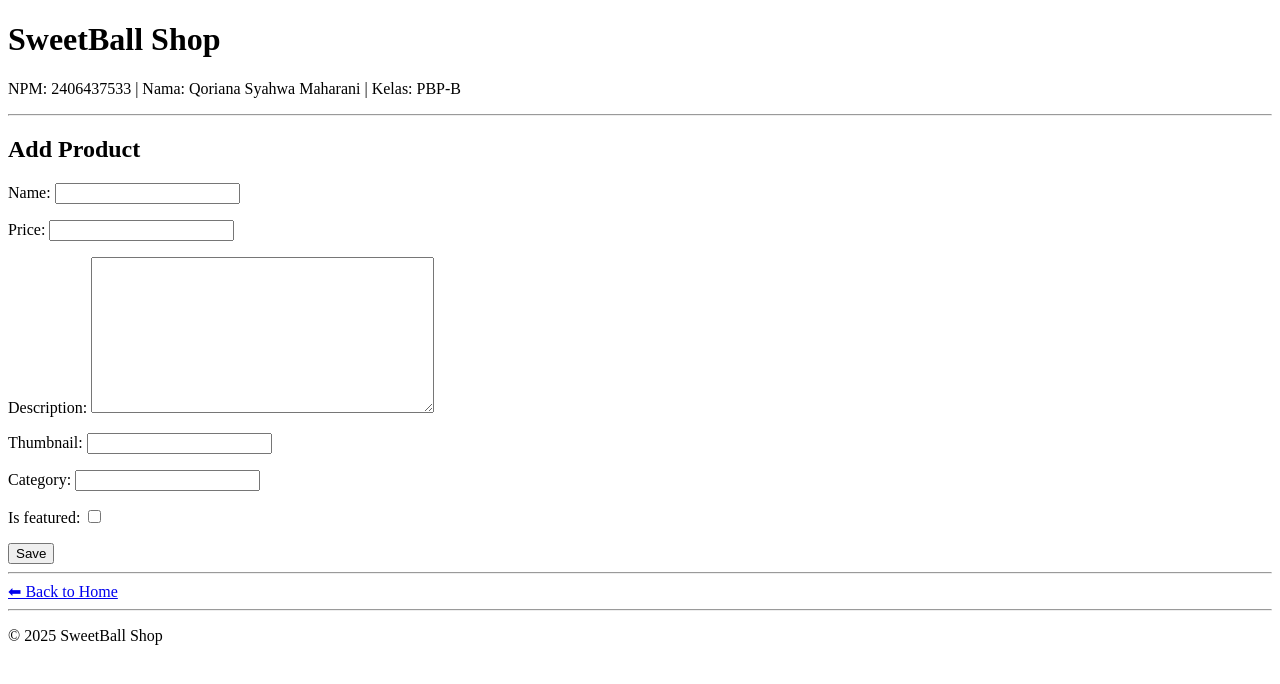
After one commit to Syahwa1105/sweetballshop, a Django app: page /products/add/ in a window 1280 px wide. The commit adds this page. Shown: the top 684 px of the page. Run offline with Django 5.2, Linux system fonts and the light colour scheme.

Commit message:
Tugas Individu 3

```diff
--- /dev/null
+++ b/main/forms.py
@@ -0,0 +1,8 @@
+#TI_3
+from django import forms
+from .models import Product
+
+class ProductForm(forms.ModelForm):
+    class Meta:
+        model = Product
+        fields = ['name', 'price', 'description', 'thumbnail', 'category', 'is_featured']
--- a/main/models.py
+++ b/main/models.py
@@ -1,6 +1,12 @@
+import uuid
 from django.db import models
 
 class Product(models.Model):
+    id = models.UUIDField(
+        primary_key=True,
+        default=uuid.uuid4,
+        editable=False
+    )
     name = models.CharField(max_length=100)
     price = models.IntegerField()
     description = models.TextField()
--- /dev/null
+++ b/main/templates/product_form.html
@@ -0,0 +1,28 @@
+{% extends "base.html" %}
+
+{% block meta %}
+<title>Add Product - SweetBall Shop</title>
+{% endblock meta %}
+
+{% block content %}
+<header>
+    <h1>SweetBall Shop</h1>
+    <p>NPM: 2406437533 | Nama: Qoriana Syahwa Maharani | Kelas: PBP-B</p>
+    <hr>
+</header>
+
+<h2>Add Product</h2>
+<form method="post">
+    {% csrf_token %}
+    {{ form.as_p }}
+    <button type="submit">Save</button>
+</form>
+
+<hr>
+<a href="{% url 'main:show_main' %}">⬅ Back to Home</a>
+
+<footer>
+    <hr>
+    <p>© 2025 SweetBall Shop</p>
+</footer>
+{% endblock content %}
--- a/main/urls.py
+++ b/main/urls.py
@@ -1,8 +1,15 @@
 from django.urls import path
-from main.views import show_main
+from main import views
 
 app_name = 'main'
 
 urlpatterns = [
-    path('', show_main, name='show_main'),
+    path('', views.show_main, name='show_main'),
+    #TI_3
+    path('products/add/', views.add_product, name='add_product'),
+    path('products/<uuid:pk>/', views.product_detail, name='product_detail'),
+    path('json/', views.products_json, name='products_json'),
+    path('xml/', views.products_xml, name='products_xml'),
+    path('json/<uuid:pk>/', views.product_json_by_id, name='product_json_by_id'),
+    path('xml/<uuid:pk>/', views.product_xml_by_id, name='product_xml_by_id'),
 ]
--- a/main/views.py
+++ b/main/views.py
@@ -1,9 +1,56 @@
-from django.shortcuts import render
+from django.shortcuts import render, redirect, get_object_or_404
+from django.http import HttpResponse
+from django.core import serializers
+from .models import Product
+from .forms import ProductForm
+
 
 def show_main(request):
+    products = Product.objects.all()
     context = {
         "npm": "2406437533",
         "nama": "Qoriana Syahwa Maharani",
-        "kelas": "PBP-B "
+        "kelas": "PBP-B",
+        "products": products,
     }
     return render(request, "main.html", context)
+
+#TI_3
+def add_product(request):
+    if request.method == "POST":
+        form = ProductForm(request.POST)
+        if form.is_valid():
+            form.save()
+            return redirect("main:show_main")
+    else:
+        form = ProductForm()
+    return render(request, "product_form.html", {"form": form})
+
+def product_detail(request, pk):
+    product = get_object_or_404(Product, pk=pk)
+    return render(request, "product_detail.html", {"product": product})
+
+# (JSON/XML)
+def products_json(request):
+    data = serializers.serialize("json", Product.objects.all())
+    return HttpResponse(data, content_type="application/json")
+
+def products_xml(request):
+    data = serializers.serialize("xml", Product.objects.all())
+    return HttpResponse(data, content_type="application/xml")
+
+def product_json_by_id(request, pk):
+    data = serializers.serialize("json", [get_object_or_404(Product, pk=pk)])
+    return HttpResponse(data, content_type="application/json")
+
+def product_xml_by_id(request, pk):
+    data = serializers.serialize("xml", [get_object_or_404(Product, pk=pk)])
+    return HttpResponse(data, content_type="application/xml")
+
+def show_xml(request):
+    data = Product.objects.all()
+    return HttpResponse(serializers.serialize("xml", data), content_type="application/xml")
+
+def show_json(request):
+    data = Product.objects.all()
+    return HttpResponse(serializers.serialize("json", data), content_type="application/json")
--- a/sweetballshop/settings.py
+++ b/sweetballshop/settings.py
@@ -33,6 +33,10 @@ DEBUG = True
 
 ALLOWED_HOSTS = ["localhost", "127.0.0.1", "qoriana-syahwa-sweetballshop.pbp.cs.ui.ac.id"] #link pws
 
+CSRF_TRUSTED_ORIGINS = [
+    "https://qoriana-syahwa-sweetballshop.pbp.cs.ui.ac.id/"
+]
+
 
 
 # Application definition
@@ -62,7 +66,7 @@ ROOT_URLCONF = 'sweetballshop.urls'
 TEMPLATES = [
     {
         'BACKEND': 'django.template.backends.django.DjangoTemplates',
-        'DIRS': [],
+        'DIRS': [BASE_DIR / "templates"],
         'APP_DIRS': True,
         'OPTIONS': {
             'context_processors': [
--- /dev/null
+++ b/templates/base.html
@@ -0,0 +1,12 @@
+{% load static %}
+<!DOCTYPE html>
+<html lang="en">
+<head>
+    <meta charset="UTF-8" />
+    <meta name="viewport" content="width=device-width, initial-scale=1.0" />
+    {% block meta %}{% endblock meta %}
+</head>
+<body>
+    {% block content %}{% endblock content %}
+</body>
+</html>
```
Also changed, not shown: main/templates/main.html (+42 -0 lines), main/templates/product_detail.html (added, +34 -0 lines), main/migrations/0001_initial.py.
